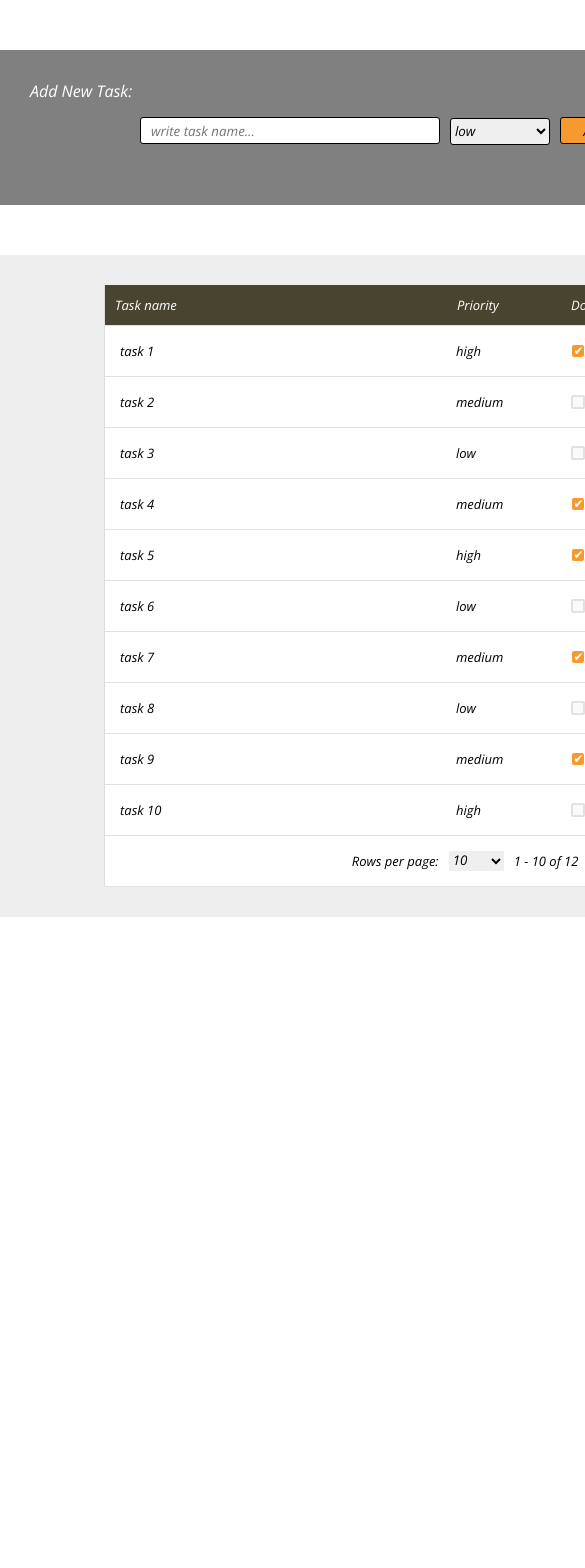
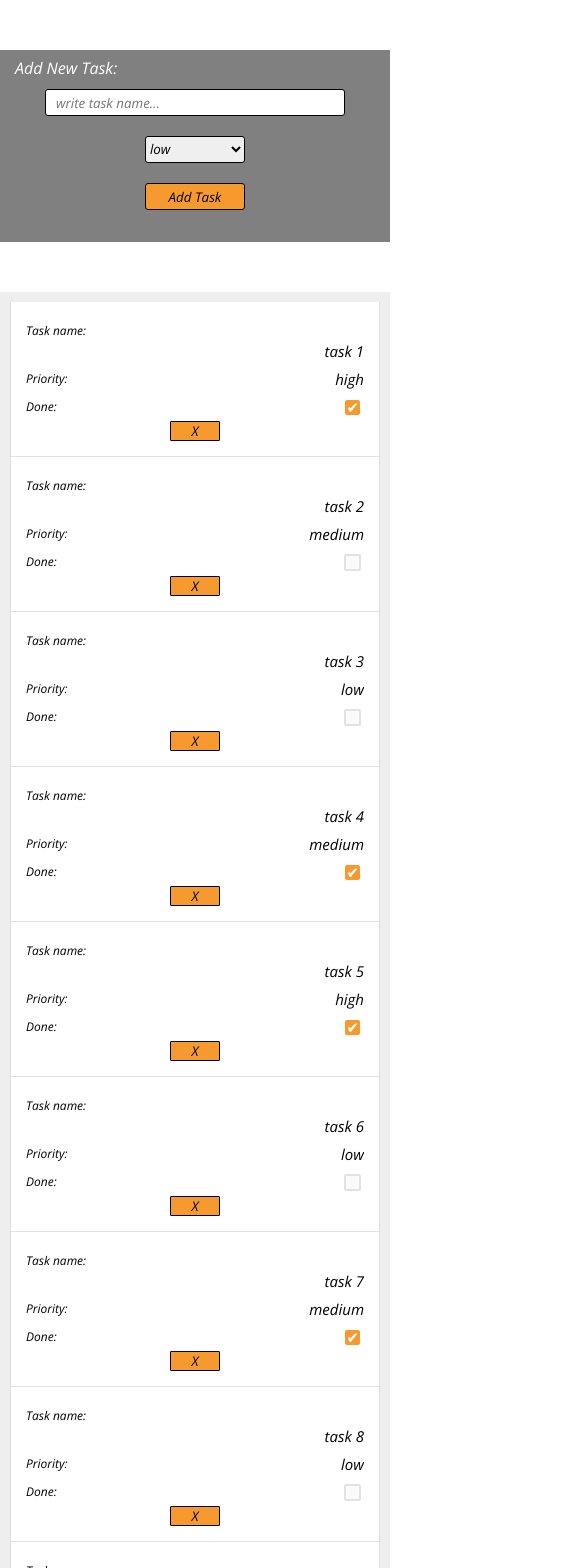
Before and after one commit to majkelsen/PolSourceTask, a React (Create React App) app: page / in a window 390 px wide. Shown: the top 1568 px of the page, 585 px wide, since content can reach past the window. Before the commit the page ends 967 px from the top, so only its background shows below. Built offline with nearby package versions, Linux system fonts and the light colour scheme.

Commit message:
adding RWD design, little corrections to paging

```diff
--- a/src/components/DataTable.js
+++ b/src/components/DataTable.js
@@ -71,8 +71,19 @@ class DataTable extends Component {
   }
 
   addTask = (newTask) => {
+    let checkRowsOnDelete = this.state.rowsTo
+    if (this.state.rowsTo === this.state.tasks.length) {
+      checkRowsOnDelete++
+    }
+    console.log('rowsto' + this.state.rowsTo)
+    console.log(this.state.rowsFrom + this.state.rowsPerPage)
+    if ((this.state.rowsTo + 1) > (this.state.rowsFrom + this.state.rowsPerPage - 1)) {
+      checkRowsOnDelete = this.state.rowsFrom + this.state.rowsPerPage - 1
+    }
+
     this.setState(prevState => ({
-      tasks: [...prevState.tasks, newTask]
+      tasks: [...prevState.tasks, newTask],
+      rowsTo: checkRowsOnDelete,
     }))
     return true
   }
@@ -86,8 +97,14 @@ class DataTable extends Component {
       this.pageBack()
     }
 
+    let checkRowsOnDelete = this.state.rowsTo
+    if (this.state.rowsTo > this.state.tasks.length) {
+      checkRowsOnDelete = this.state.tasks.length
+    }
+
     this.setState({
-      tasks
+      tasks,
+      rowsTo: checkRowsOnDelete
     })
   }
 
--- a/src/components/TablePager.js
+++ b/src/components/TablePager.js
@@ -23,21 +23,24 @@ class TablePager extends Component {
 
 
       <section className="tableRow last">
-        <div className="columnFirst">Rows per page:</div>
+        <section className="pagerLeft">
+          <p className="sizingTitle">Rows per page:</p>
 
           <select className="tableSize" name="tableSize" value={rowsPerPage} onChange={sizeSwitcher} >
             {this.state.size.map((item) =>
               <option key={item.id} value={item.value}>{item.value}</option>
             )}
           </select>
+        </section>
 
-
-
+        <section className="pagerRight">
           <p className="pageNumbers"> {rowsFrom} - {rowsTo} of {tasks.length} </p>
 
+          <div className="switchPageButtons">
             <button className="pagingButton left" onClick={pageBack} id="minus"><i className="fas fa-chevron-left"></i></button>
             <button className="pagingButton right" onClick={pageNext} id="add"><i className="fas fa-chevron-right"></i></button>
-
+          </div>
+        </section>
       </section>
 
     )
--- a/src/components/Task.js
+++ b/src/components/Task.js
@@ -11,12 +11,26 @@ const Task = (props) => {
 
   return (
     <section className="tableRow">
-      <div className="columnFirst">{text}</div>
-      <div className="columnSecond">{priority}</div>
-      <div className="columnThird">
+      <div className="columnFirst desktop">{text}</div>
+      <div className="columnSecond desktop">{priority}</div>
+      <div className="columnThird desktop">
         <input className="doneCheckbox" id="doneCheckbox" type="checkbox" checked={done} onChange={() => props.done(id)} />
         <button className="deleteButton hovered" onClick={() => props.delete(id)}>X</button>
       </div>
+
+      <div className="columnFirst mobile">
+        <p>Task name:</p>
+        <p className="taskData">{text}</p>
+      </div>
+      <div className="columnSecond mobile">
+        <p>Priority:</p>
+        <p className="taskData">{priority}</p>
+      </div>
+      <div className="columnThird mobile">
+        <label htmlFor="doneCheckbox">Done: </label>
+        <input className="doneCheckbox" id="doneCheckbox" type="checkbox" checked={done} onChange={() => props.done(id)} />
+      </div>
+      <button className="deleteButton mobile" onClick={() => props.delete(id)}>X</button>
     </section>
   )
 }
--- a/src/style/AddForm.css
+++ b/src/style/AddForm.css
@@ -16,6 +16,7 @@
 .ingredients{
   margin: 0 auto;
   padding: 15px;
+  display: flex;
 }
 
 .ingredients * {
@@ -63,3 +64,41 @@
 .checkMessage.fail{
   color: red;
 }
+
+
+@media (max-width: 820px) {
+  .addForm{
+    padding: 20px;
+    width: 700px;
+  }
+
+}
+
+@media (max-width: 720px) {
+  .addForm{
+    padding: 10px;
+    width: 600px;
+  }
+
+}
+
+@media (max-width: 620px) {
+  .addForm{
+    padding: 7px 15px;
+    width: 100%;
+  }
+  .ingredients{
+  flex-direction: column;
+  padding: 0px;
+  }
+  .ingredients input,.ingredients select,.ingredients button{
+    margin: 10px auto;
+  }
+
+}
+
+@media (max-width: 360px) {
+  .ingredients input{
+    width: 90vw;
+  }
+}
--- a/src/style/DataTable.css
+++ b/src/style/DataTable.css
@@ -90,7 +90,6 @@ height: var(--row-height);
 background-color: #F69A2F;
 border-radius: 1px;
 border: 1px solid black;
-/* border: none; */
 display: none;
 }
 
@@ -102,3 +101,71 @@ display: none;
   background-color: #d18227;
   box-shadow: 0 0 3px 1px black;
 }
+
+.mobile {
+  display: none;
+}
+
+@media (max-width: 820px) {
+  .dataTable{
+    width: 700px;
+  }
+  .tableRow {
+    width: 100%;}
+}
+
+@media (max-width: 720px) {
+  .dataTable{
+    width: 600px;
+  }
+
+}
+
+@media (max-width: 620px) {
+  .dataTable{
+    width: 100%;
+    padding: 10px;
+    font-size: 12px;
+  }
+}
+
+@media (max-width: 520px) {
+
+
+  .tableRow.first{
+    display: none;
+  }
+
+  .tableRow {
+    flex-direction: column;
+  }
+
+  .tableRow div:nth-child(n).desktop {
+    display: none;
+  }
+  .tableRow div:nth-child(n).mobile {
+    display: flex;
+    justify-content: space-between;
+    padding: 4px 0;
+  }
+
+  .columnFirst.mobile{
+    flex-direction: column;
+  }
+
+  .deleteButton{
+    width: 15%;
+    margin: 0 auto;
+    display: block;
+  }
+  .mobile .taskData{
+    font-size: 15px;
+    text-align: right;
+    overflow: hidden;
+    text-overflow: ellipsis;
+  }
+
+  :root {
+    --checkbox-size: 17px;
+  }
+}
--- a/src/style/TablePager.css
+++ b/src/style/TablePager.css
@@ -1,5 +1,7 @@
 .tableRow.last {
   font-size: 13px;
+  display: flex;
+  justify-content: flex-end;
 }
 
 .tableRow.last .columnFirst{
@@ -7,9 +9,18 @@
   padding-right: 10px;
 }
 
+.pagerLeft, .pagerRight, .switchPageButtons {
+  display: flex;
+}
+
+.sizingTitle{
+padding-right: 8px;
+}
+
 .tableSize {
   padding-right: 20px;
   border: none;
+  box-shadow: 0 0 0.6px 0 black;
 }
 
 .pageNumbers{
@@ -22,3 +33,23 @@
   width: 30px;
   background-color: white;
 }
+
+@media (max-width: 520px) {
+  .tableRow.last{
+    flex-direction: row;
+    justify-content: space-between;
+  }
+
+  .pagerLeft, .pagerRight{
+    flex-direction: column;
+  }
+
+  .switchPageButtons{
+    justify-content: flex-end;
+  }
+
+  .pageNumbers{
+    padding: 0 10px;
+    width: auto;
+  }
+}
```
Also changed, not shown: 1 other file (tests, documents, lock files or other folders). Lines whose indentation alone changed are shown as unchanged.
